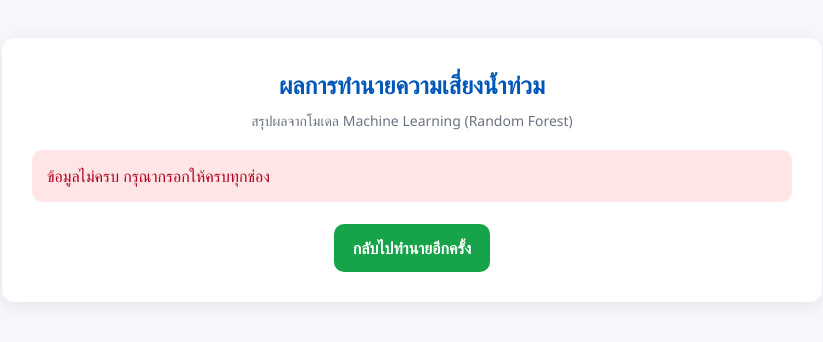
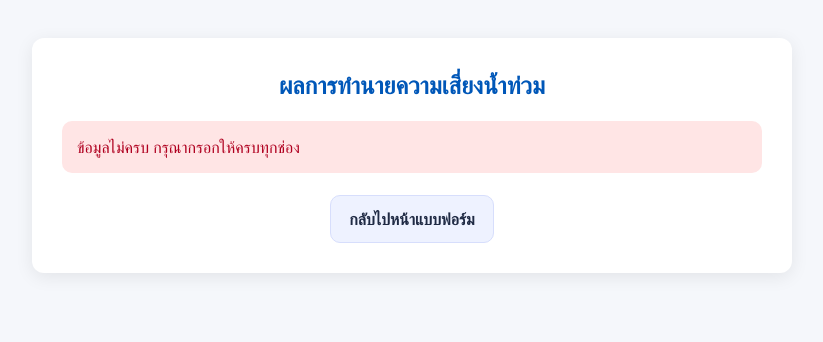
Before and after one commit to Jamemud/flood_predict, a PHP site: page /predict.php in a window 1280 px wide. Shown: the top 342 px of the page, without its empty margins (228-1051 px from the left). Run offline with PHP 8.4, Linux system fonts and the light colour scheme.

Commit message:
แก้ไขปุ่มย้อนกลับในหน้า predict

```diff
--- a/predict.php
+++ b/predict.php
@@ -178,7 +178,6 @@ echo "</div>";
 // ✅ ปุ่มกลับไปทำนายอีกครั้ง
 echo "<div class='actions'>";
 echo "  <a class='btn btn-primary' href='index.php'>กลับไปทำนายอีกครั้ง</a>";
-echo "  <a class='btn btn-secondary' href='http://localhost:8080/'>กลับหน้าแรก</a>";
 echo "</div>";
 ?>
 
--- a/web/predict.php
+++ b/web/predict.php
@@ -2,34 +2,81 @@
 <html lang="th">
 <head>
   <meta charset="UTF-8">
-  <meta name="viewport" content="width=device-width, initial-scale=1">
   <title>ผลการทำนายความเสี่ยงน้ำท่วม</title>
   <style>
-    body { font-family: 'Segoe UI', Tahoma, Geneva, Verdana, sans-serif; background:#f5f7fb; padding:30px; }
-    .container { max-width:760px; margin:auto; background:white; border-radius:12px; padding:30px; box-shadow:0 4px 18px rgba(0,0,0,.08); }
-    h2 { color:#0057b8; text-align:center; margin:0 0 10px; }
-    .subtitle { text-align:center; color:#6b7280; margin:0 0 20px; font-size:14px; }
+    body {
+      font-family: 'Segoe UI', Tahoma, Geneva, Verdana, sans-serif;
+      background:#f5f7fb;
+      padding:30px;
+    }
+    .container {
+      max-width:700px;
+      margin:auto;
+      background:white;
+      border-radius:12px;
+      padding:30px;
+      box-shadow:0 4px 18px rgba(0,0,0,.08);
+    }
+    h2 {
+      color:#0057b8;
+      text-align:center;
+      margin-top:0;
+    }
     .result { font-size:18px; margin-top:20px; line-height:1.8; }
-    .label { font-weight:700; }
-    .prediction { font-size:22px; font-weight:800; padding:16px; margin-top:25px; border-radius:10px; border:2px solid transparent; }
-    .green { color:#0a7a2f; border-color:#0a7a2f; background:#e6f4ea; }
-    .red { color:#b00020; border-color:#b00020; background:#fdecea; }
-    .meta { font-size:14px; color:#374151; margin-top:10px; }
-    .error { color:#b00020; background:#ffe5e5; padding:15px; margin-top:20px; border-radius:10px; white-space:pre-wrap; }
-    .small { font-size:13px; color:#444; margin-top:8px; white-space:pre-wrap; }
+    .label { font-weight:bold; }
 
-    .actions { margin-top:22px; display:flex; gap:12px; justify-content:center; flex-wrap:wrap; }
-    .btn { display:inline-block; padding:12px 18px; border-radius:10px; text-decoration:none; font-weight:700; border:1px solid transparent; }
-    .btn-primary { background:#16a34a; color:white; }
+    .prediction {
+      font-size:22px;
+      font-weight:bold;
+      padding:15px;
+      margin-top:25px;
+      border-radius:10px;
+      border:2px solid transparent;
+    }
+    .green { color:#1b5e20; border-color:#2e7d32; background:#e6f4ea; }
+    .red   { color:#b71c1c; border-color:#d32f2f; background:#fdecea; }
+
+    .meta {
+      font-size:14px;
+      color:#444;
+      margin-top:8px;
+      white-space:pre-wrap;
+      font-weight:500;
+    }
+
+    .error {
+      color:#b00020;
+      background:#ffe5e5;
+      padding:15px;
+      margin-top:20px;
+      border-radius:10px;
+      white-space:pre-wrap;
+    }
+
+    .actions {
+      margin-top:22px;
+      display:flex;
+      gap:10px;
+      justify-content:center;
+    }
+    .btn {
+      display:inline-block;
+      padding:12px 18px;
+      border-radius:10px;
+      text-decoration:none;
+      font-weight:700;
+      border:1px solid transparent;
+      cursor:pointer;
+    }
+    .btn-primary { background:#2e7d32; color:#fff; }
     .btn-primary:hover { filter:brightness(0.95); }
-    .btn-secondary { background:#ffffff; color:#111827; border-color:#d1d5db; }
-    .btn-secondary:hover { background:#f3f4f6; }
+    .btn-secondary { background:#eef2ff; color:#1f2a44; border-color:#d7defc; }
+    .btn-secondary:hover { filter:brightness(0.98); }
   </style>
 </head>
 <body>
 <div class="container">
   <h2>ผลการทำนายความเสี่ยงน้ำท่วม</h2>
-  <p class="subtitle">สรุปผลจากโมเดล Machine Learning (Random Forest)</p>
 
 <?php
 // ✅ รับเฉพาะ POST
@@ -42,10 +89,20 @@ $area_avg = $_POST['area_avg'] ?? '';
 
 if ($province==='' || $month==='' || $minrain==='' || $maxrain==='' || $avgrain==='' || $area_avg==='') {
   echo "<div class='error'>ข้อมูลไม่ครบ กรุณากรอกให้ครบทุกช่อง</div>";
-  echo "<div class='actions'><a class='btn btn-primary' href='index.php'>กลับไปทำนายอีกครั้ง</a></div>";
+  echo "<div class='actions'><a class='btn btn-secondary' href='index.php'>กลับไปหน้าแบบฟอร์ม</a></div>";
   echo "</div></body></html>";
   exit;
 }
+
+// แสดงค่าที่กรอก
+echo "<div class='result'>";
+echo "<p><span class='label'>จังหวัด:</span> " . htmlspecialchars($province) . "</p>";
+echo "<p><span class='label'>เดือน:</span> " . htmlspecialchars($month) . "</p>";
+echo "<p><span class='label'>ปริมาณน้ำฝนเชิงพื้นที่ที่น้อยที่สุด:</span> " . htmlspecialchars($minrain) . " มิลลิเมตร</p>";
+echo "<p><span class='label'>ปริมาณน้ำฝนเชิงพื้นที่ที่มากที่สุด:</span> " . htmlspecialchars($maxrain) . " มิลลิเมตร</p>";
+echo "<p><span class='label'>ปริมาณน้ำฝนเชิงพื้นที่เฉลี่ย:</span> " . htmlspecialchars($avgrain) . " มิลลิเมตร</p>";
+echo "<p><span class='label'>ค่าเฉลี่ยพื้นที่เสี่ยงน้ำท่วม:</span> " . htmlspecialchars($area_avg) . " ตารางเมตร</p>";
+echo "</div>";
 
 // ✅ เรียก ML API ผ่าน Docker network (ชื่อ service = ml)
 $mlUrl = "http://ml:5000/predict";
@@ -59,12 +116,6 @@ $payload = json_encode([
   "flood_area" => (float)$area_avg
 ], JSON_UNESCAPED_UNICODE);
 
-// --- call ML (curl if available; fallback to file_get_contents) ---
-$response = null;
-$httpCode = 0;
-$curlErr  = '';
-
-if (function_exists('curl_init')) {
 $ch = curl_init($mlUrl);
 curl_setopt_array($ch, [
   CURLOPT_POST => true,
@@ -74,33 +125,19 @@ if (function_exists('curl_init')) {
   CURLOPT_CONNECTTIMEOUT => 3,
   CURLOPT_TIMEOUT => 10,
 ]);
+
 $response = curl_exec($ch);
-  $httpCode = (int)curl_getinfo($ch, CURLINFO_HTTP_CODE);
-  $curlErr  = (string)curl_error($ch);
+$httpCode = curl_getinfo($ch, CURLINFO_HTTP_CODE);
+$curlErr  = curl_error($ch);
 curl_close($ch);
-} else {
-  $ctx = stream_context_create([
-    "http" => [
-      "method" => "POST",
-      "header" => "Content-Type: application/json\r\n",
-      "content" => $payload,
-      "timeout" => 10
-    ]
-  ]);
-  $response = @file_get_contents($mlUrl, false, $ctx);
-  // $http_response_header exists if request went out
-  if (isset($http_response_header[0]) && preg_match('#\s(\d{3})\s#', $http_response_header[0], $m)) {
-    $httpCode = (int)$m[1];
-  }
-}
 
-if ($response === false || $response === null || $httpCode < 200 || $httpCode >= 300) {
+if ($response === false || $httpCode < 200 || $httpCode >= 300) {
   echo "<div class='error'>เรียก ML API ไม่สำเร็จ</div>";
-  echo "<div class='small'>URL: " . htmlspecialchars($mlUrl) . "</div>";
-  echo "<div class='small'>HTTP: " . htmlspecialchars((string)$httpCode) . "</div>";
-  if ($curlErr) echo "<div class='small'>cURL error: " . htmlspecialchars($curlErr) . "</div>";
-  if (is_string($response) && $response !== '') echo "<div class='small'>Response: " . htmlspecialchars($response) . "</div>";
-  echo "<div class='actions'><a class='btn btn-primary' href='index.php'>กลับไปทำนายอีกครั้ง</a></div>";
+  echo "<div class='meta'>URL: " . htmlspecialchars($mlUrl) . "</div>";
+  echo "<div class='meta'>HTTP: " . htmlspecialchars((string)$httpCode) . "</div>";
+  if ($curlErr) echo "<div class='meta'>cURL error: " . htmlspecialchars($curlErr) . "</div>";
+  if ($response) echo "<div class='meta'>Response: " . htmlspecialchars($response) . "</div>";
+  echo "<div class='actions'><a class='btn btn-secondary' href='index.php'>กลับไปทำนายอีกครั้ง</a></div>";
   echo "</div></body></html>";
   exit;
 }
@@ -108,15 +145,15 @@ if ($response === false || $response === null || $httpCode < 200 || $httpCode >=
 $data = json_decode($response, true);
 if (!is_array($data)) {
   echo "<div class='error'>ผลลัพธ์จาก ML ไม่ใช่ JSON</div>";
-  echo "<div class='small'>Raw: " . htmlspecialchars((string)$response) . "</div>";
-  echo "<div class='actions'><a class='btn btn-primary' href='index.php'>กลับไปทำนายอีกครั้ง</a></div>";
+  echo "<div class='meta'>Raw: " . htmlspecialchars($response) . "</div>";
+  echo "<div class='actions'><a class='btn btn-secondary' href='index.php'>กลับไปทำนายอีกครั้ง</a></div>";
   echo "</div></body></html>";
   exit;
 }
 
 if (!empty($data["error"])) {
-  echo "<div class='error'>ML Error: " . htmlspecialchars((string)$data["error"]) . "</div>";
-  echo "<div class='actions'><a class='btn btn-primary' href='index.php'>กลับไปทำนายอีกครั้ง</a></div>";
+  echo "<div class='error'>ML Error: " . htmlspecialchars($data["error"]) . "</div>";
+  echo "<div class='actions'><a class='btn btn-secondary' href='index.php'>กลับไปทำนายอีกครั้ง</a></div>";
   echo "</div></body></html>";
   exit;
 }
@@ -125,35 +162,22 @@ $pred  = (int)($data["prediction"] ?? 0);
 $prob  = $data["probability_flooding"] ?? null;
 $label = (string)($data["label_th"] ?? ($pred===1 ? "ความเสี่ยงน้ำท่วมสูง" : "ความเสี่ยงน้ำท่วมน้อย"));
 
-// --- Show input summary ---
-echo "<div class='result'>";
-echo "<p><span class='label'>จังหวัด:</span> " . htmlspecialchars($province) . "</p>";
-echo "<p><span class='label'>เดือน:</span> " . htmlspecialchars((string)$month) . "</p>";
-echo "<p><span class='label'>ปริมาณน้ำฝนเชิงพื้นที่ที่น้อยที่สุด:</span> " . htmlspecialchars((string)$minrain) . " มิลลิเมตร</p>";
-echo "<p><span class='label'>ปริมาณน้ำฝนเชิงพื้นที่ที่มากที่สุด:</span> " . htmlspecialchars((string)$maxrain) . " มิลลิเมตร</p>";
-echo "<p><span class='label'>ปริมาณน้ำฝนเชิงพื้นที่เฉลี่ย:</span> " . htmlspecialchars((string)$avgrain) . " มิลลิเมตร</p>";
-echo "<p><span class='label'>ค่าเฉลี่ยพื้นที่เสี่ยงน้ำท่วม:</span> " . htmlspecialchars((string)$area_avg) . " ตารางเมตร</p>";
-echo "</div>";
-
-// --- Show prediction ---
 echo "<div class='prediction " . ($pred===1 ? "red" : "green") . "'>";
 echo htmlspecialchars($label);
 
 echo "<div class='meta'>";
+echo "Prediction: " . htmlspecialchars((string)$pred);
 if ($prob !== null) {
   $pct = (float)$prob * 100.0;
-  echo "ระดับความน่าจะเป็นน้ำท่วม: " . htmlspecialchars(number_format($pct, 2)) . "%";
-} else {
-  echo "Prediction: " . htmlspecialchars((string)$pred);
+  echo " | ความน่าจะเป็นน้ำท่วม: " . htmlspecialchars(number_format($pct, 2)) . "%";
 }
 echo "</div>";
 
 echo "</div>";
 
-// --- Actions ---
+// ✅ ปุ่มกลับไปทำนายอีกครั้ง
 echo "<div class='actions'>";
 echo "  <a class='btn btn-primary' href='index.php'>กลับไปทำนายอีกครั้ง</a>";
-echo "  <a class='btn btn-secondary' href='index.php'>ย้อนกลับ</a>";
 echo "</div>";
 ?>
 
```
Lines whose indentation alone changed are shown as unchanged.
